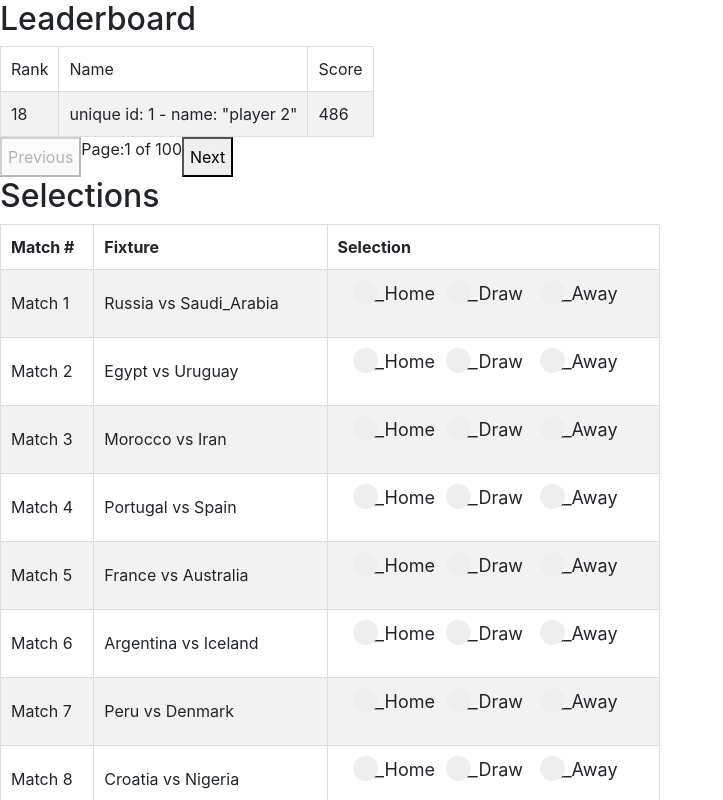
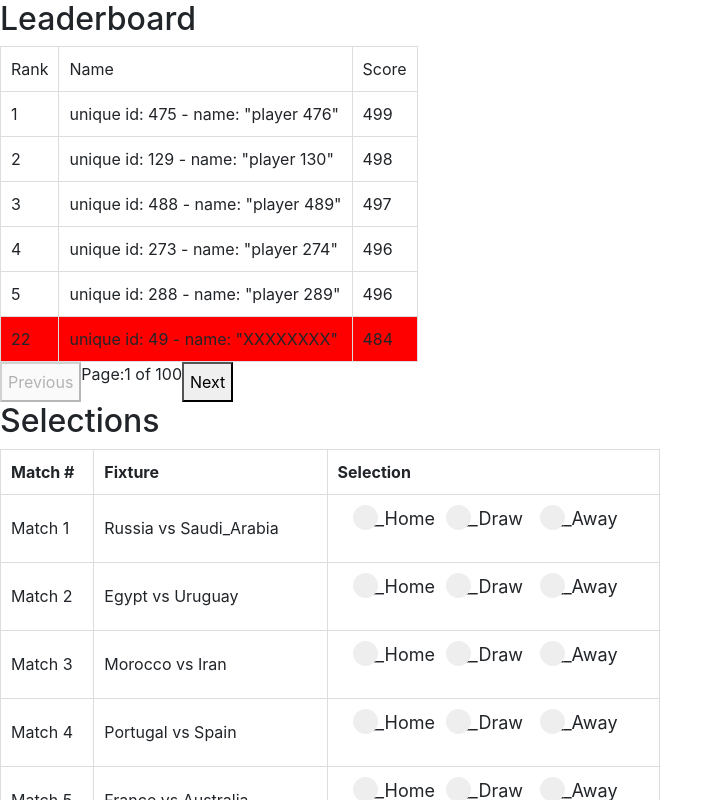
Before and after one commit to StefanEllenberger/bakrommet, a React (Create React App) app in the folder bakrommet/: page / in a window 1280 px wide. Shown: the top 800 px of the page, without its empty margins (0-723 px from the left). Built offline with nearby package versions, Linux system fonts and the light colour scheme.

Commit message:
leaderboard shows player highlighted when above or below rest of field. minor bug fixes

```diff
--- a/bakrommet/src/App.css
+++ b/bakrommet/src/App.css
@@ -3,7 +3,9 @@ td, th {
     padding: 10px;
 }
 
-tr:nth-child(even){background-color: #f2f2f2;}
+/*
+every other line has color
+tr:nth-child(even){background-color: #f2f2f2;}*/
 
 
 .flex-container {
--- a/bakrommet/src/Components/Fixtures.js
+++ b/bakrommet/src/Components/Fixtures.js
@@ -24,7 +24,7 @@ class Fixtures extends Component {
             team2={this.props.fixtures.matches[i].team2.teamName} group={this.props.fixtures.matches[i].group} gameN={i+1}/>);
         } else if (selection === "all"){
           fixlist.push(<Fixture date={this.props.fixtures.matches[i].when} team1={this.props.fixtures.matches[i].team1.teamName}
-            team2={this.props.fixtures.matches[i].team2.teamName} group={this.props.fixtures.matches[i].group} gameN={i+1}/>);
+            team2={this.props.fixtures.matches[i].team2.teamName} group={this.props.fixtures.matches[i].group} gameN={i+1} key={i+1}/>);
 
         } else {
           console.log(selection + " is an invalid selection.");
@@ -40,7 +40,7 @@ class Fixtures extends Component {
         <form>
           <select id="groupSelect" onChange={this.handleChange.bind(this)}>
             <option value="all">Select group to filter</option>
-            {groups.map(group => <option value={group}>Group {group}</option>)}
+            {groups.map(group => <option value={group} key={group} >Group {group}</option>)}
           </select>
         </form>
         <table>
--- a/bakrommet/src/Components/LeaderBoard.js
+++ b/bakrommet/src/Components/LeaderBoard.js
@@ -1,5 +1,6 @@
 import React, { Component } from 'react';
 import LeaderBoardEntry from './LeaderBoardEntry';
+
 
 class LeaderBoard extends Component {
   constructor(){
@@ -11,9 +12,9 @@ class LeaderBoard extends Component {
       pages: 0,
       nextDisabled: false,
       prevDisabled: true,
-      playerid: 1, /*will be sent through later*/
-      playerscore: -1,
-      player: []
+      playerid: 49, /*will be sent through later*/
+      player: [],
+      playerscore: -1
     }
   }
 
@@ -28,17 +29,25 @@ class LeaderBoard extends Component {
       let len = this.props.scoreboard.scores.length;
       let pages = Math.floor(len/5);
       let templist = [];
-      let playerlist = [];
       for (i; i < len; i++){
-          templist.push(<LeaderBoardEntry id={this.props.scoreboard.scores[i].id} position={i+1}
-            name={this.props.scoreboard.scores[i].name}
-            score={this.props.scoreboard.scores[i].score} key={i+1} />);
+        var object = {
+          id: this.props.scoreboard.scores[i].id,
+          position: i+1,
+          name: this.props.scoreboard.scores[i].name,
+          score: this.props.scoreboard.scores[i].score,
+          key: i+1
+      };
+      templist.push(object);
         if (this.props.scoreboard.scores[i].id == this.state.playerid){
-            playerlist.push(<LeaderBoardEntry id={this.props.scoreboard.scores[i].id} position={i+1}
-              name={this.props.scoreboard.scores[i].name}
-              score={this.props.scoreboard.scores[i].score} key={i+1} />);
+          var player = {
+            id: this.props.scoreboard.scores[i].id,
+            position: i+1,
+            name: this.props.scoreboard.scores[i].name,
+            score: this.props.scoreboard.scores[i].score,
+            key: i+1
+        }
           this.setState({
-              player: playerlist,
+            player: player,
             playerscore: this.props.scoreboard.scores[i].score
           })
         }
@@ -72,28 +81,42 @@ class LeaderBoard extends Component {
     this.setState({page: this.state.page - 1, nextDisabled: false})
   }
 
-  generateList(){
 
+  render() {
+    let pageList = [];
+    let i = (5*this.state.page);
+    let len = i+5;
+    if (this.state.entryList[0]){
+
+      if (this.state.playerscore && (this.state.playerscore > this.state.entryList[i].score)){
+        pageList.push(<LeaderBoardEntry id={this.state.player.id}
+          position={this.state.player.position}
+          name="XXXXXXXX"
+          score={this.state.player.score}
+          key={this.state.player.position} />);
+}
+
+      for (i; i < len; i++){
+        pageList.push(<LeaderBoardEntry
+          id={this.state.entryList[i].id}
+          position={this.state.entryList[i].position}
+          name={this.state.entryList[i].name}
+          score={this.state.entryList[i].score} key={this.state.entryList[i].position} />);
+          }
+
+      if (this.state.playerscore &&(this.state.playerscore < this.state.entryList[len-1].score)){
+        pageList.push(<LeaderBoardEntry id={this.state.player.id}
+          position={this.state.player.position}
+          name="XXXXXXXX"
+          score={this.state.player.score}
+          key={this.state.player.position} />);
+      }
     }
 
 
 
 
 
-  render() {
-    let pageList = [];
-    if (this.state.entryList){
-      let len;
-      let i = (5*this.state.page);
-      let pscore = this.state.playerscore;
-      for (i; i < len; i++){
-        if (pscore > this.state.entryList[i])
-        pageList.push(this.state.entryList[i]);
-      }
-      pageList.push(this.state.player[0]);
-    } else {
-      console.log("render not ok")
-    }
 
 
     return (
--- /dev/null
+++ b/bakrommet/src/Components/LeaderBoardEntry.css
@@ -0,0 +1,3 @@
+.player{
+  background-color: red
+}
--- a/bakrommet/src/Components/LeaderBoardEntry.js
+++ b/bakrommet/src/Components/LeaderBoardEntry.js
@@ -1,13 +1,20 @@
 import React, { Component } from 'react';
+import './LeaderBoardEntry.css';
+
 
 class LeaderBoardEntry extends Component {
   render() {
+    let player = "LeaderBoardEntry";
+    if (this.props.name === "XXXXXXXX"){
+      player = "player";
+    }
+
     return (
-    <tr className="LeaderBoardEntry">
-      <td>{this.props.position}</td>
-      <td>unique id: {this.props.id} - name: "{this.props.name}"</td>
-      <td>{this.props.score}</td>
-    </tr>
+      <tr className={player}>
+        <td>{this.props.position}</td>
+        <td>unique id: {this.props.id} - name: "{this.props.name}"</td>
+        <td>{this.props.score}</td>
+      </tr>
     );
   }
 }
--- a/bakrommet/src/Components/Selector/Selector.js
+++ b/bakrommet/src/Components/Selector/Selector.js
@@ -11,8 +11,10 @@ class Selector extends Component {
       let i;
       let len = this.props.fixtures.matches.length;
       for (i = 0; i < len; i++){
-          fixlist.push(<tr><td>Match {i+1}</td><td><SelectionFixture team1={this.props.fixtures.matches[i].team1.teamName}
-            team2={this.props.fixtures.matches[i].team2.teamName} gameN={i+1}/></td> <td><SelectionButtons id={i+1}/></td></tr>);
+          fixlist.push(<tr key={i+1}><td>Match {i+1}</td><td><SelectionFixture
+            team1={this.props.fixtures.matches[i].team1.teamName}
+            team2={this.props.fixtures.matches[i].team2.teamName}
+            gameN={i+1}/></td><td><SelectionButtons id={i+1}/></td></tr>);
         }
 
   }
```
Lines whose indentation alone changed are shown as unchanged.
